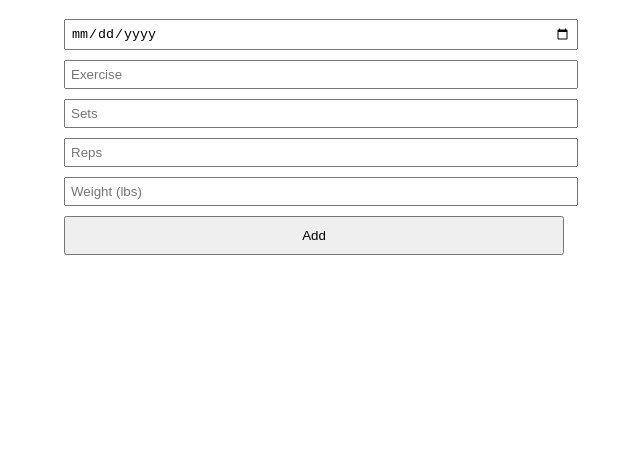
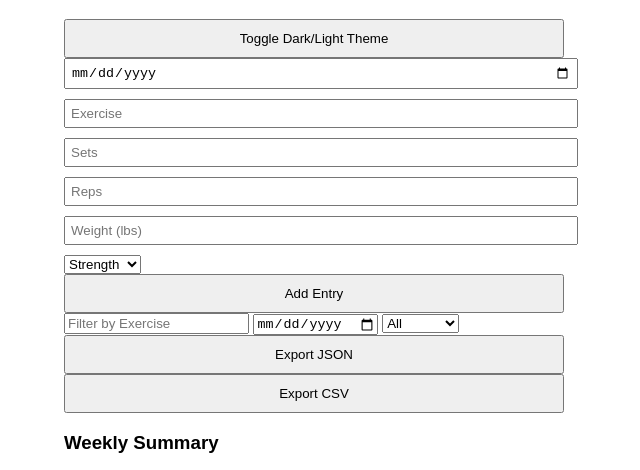
Before and after one commit to hEE2g02na/fitness-logger, a website: page index.html in a window 1280 px wide. Shown: the part 81-551 px from the top of the page, without its empty margins (326-966 px from the left). Drawn offline with nearby package versions, Linux system fonts and the light colour scheme.

Commit message:
Update index.html

```diff
--- a/index.html
+++ b/index.html
@@ -4,21 +4,57 @@
   <meta charset="UTF-8" />
   <meta name="viewport" content="width=device-width, initial-scale=1.0" />
   <link rel="manifest" href="manifest.json" />
+  <meta name="theme-color" content="#4CAF50" />
   <link rel="stylesheet" href="style.css" />
-    <meta name="theme-color" content="#4CAF50" />
   <title>Fitness Logger</title>
 </head>
 <body>
   <h1>Fitness Logger</h1>
+
+  <section id="theme-toggle">
+    <button id="toggleTheme">Toggle Dark/Light Theme</button>
+  </section>
+
   <form id="entryForm">
     <input type="date" id="date" required />
     <input type="text" id="exercise" placeholder="Exercise" required />
     <input type="number" id="sets" placeholder="Sets" required />
     <input type="number" id="reps" placeholder="Reps" required />
     <input type="number" id="weight" placeholder="Weight (lbs)" />
-    <button type="submit">Add</button>
+    <select id="category">
+      <option value="Strength">Strength</option>
+      <option value="Cardio">Cardio</option>
+      <option value="Flexibility">Flexibility</option>
+    </select>
+    <button type="submit">Add Entry</button>
   </form>
+
+  <section id="filters">
+    <input type="text" id="filterExercise" placeholder="Filter by Exercise" />
+    <input type="date" id="filterDate" />
+    <select id="filterCategory">
+      <option value="">All</option>
+      <option value="Strength">Strength</option>
+      <option value="Cardio">Cardio</option>
+      <option value="Flexibility">Flexibility</option>
+    </select>
+  </section>
+
+  <section>
+    <button id="exportJSON">Export JSON</button>
+    <button id="exportCSV">Export CSV</button>
+  </section>
+
+  <section id="summary">
+    <h3>Weekly Summary</h3>
+    <p id="weeklySummary"></p>
+  </section>
+
   <ul id="logList"></ul>
+
+  <canvas id="chart" width="400" height="200"></canvas>
+
+  <script src="https://cdn.jsdelivr.net/npm/chart.js"></script>
   <script src="script.js"></script>
   <script>
     if ('serviceWorker' in navigator) {
```
Lines whose indentation alone changed are shown as unchanged.
